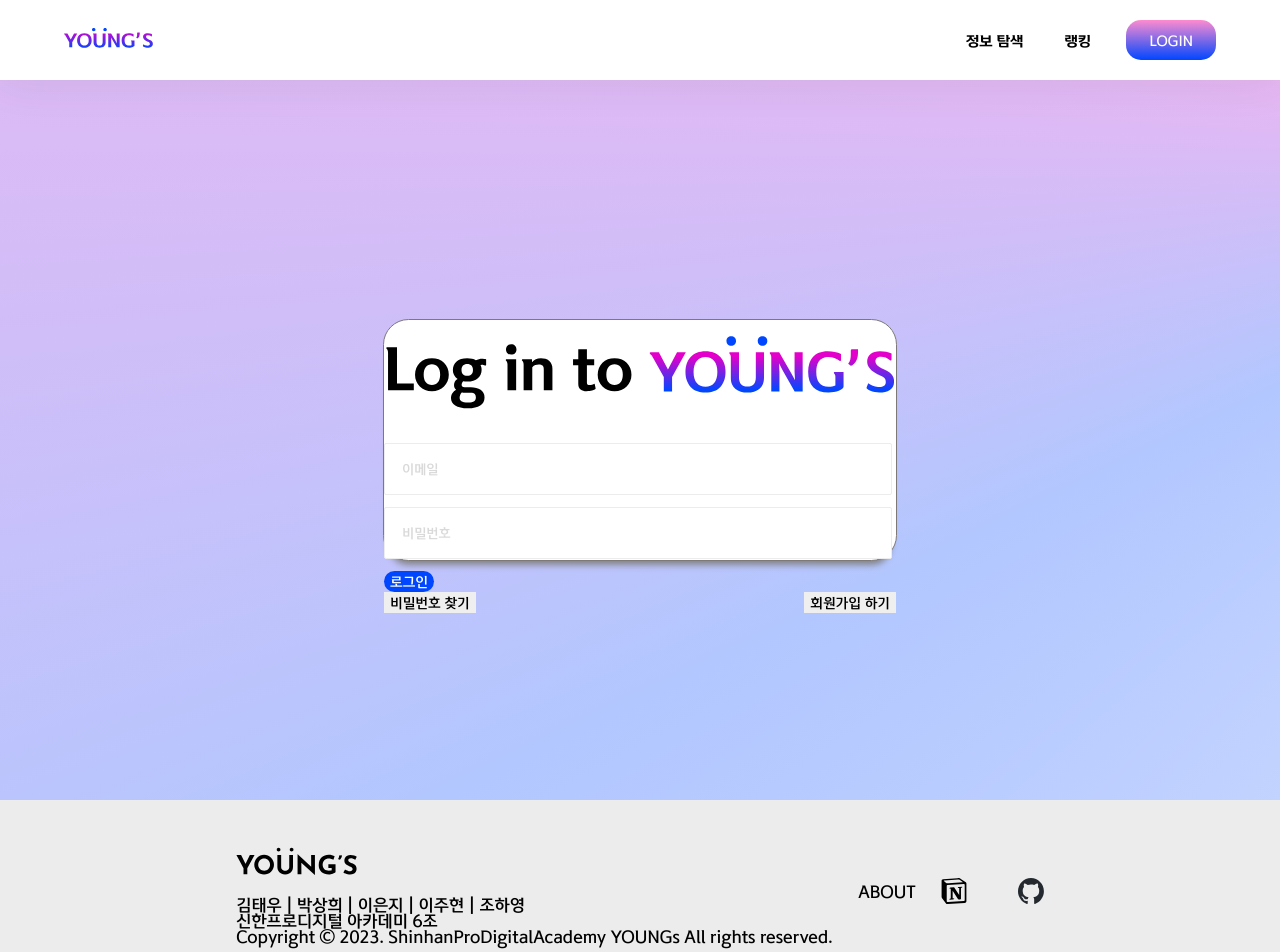
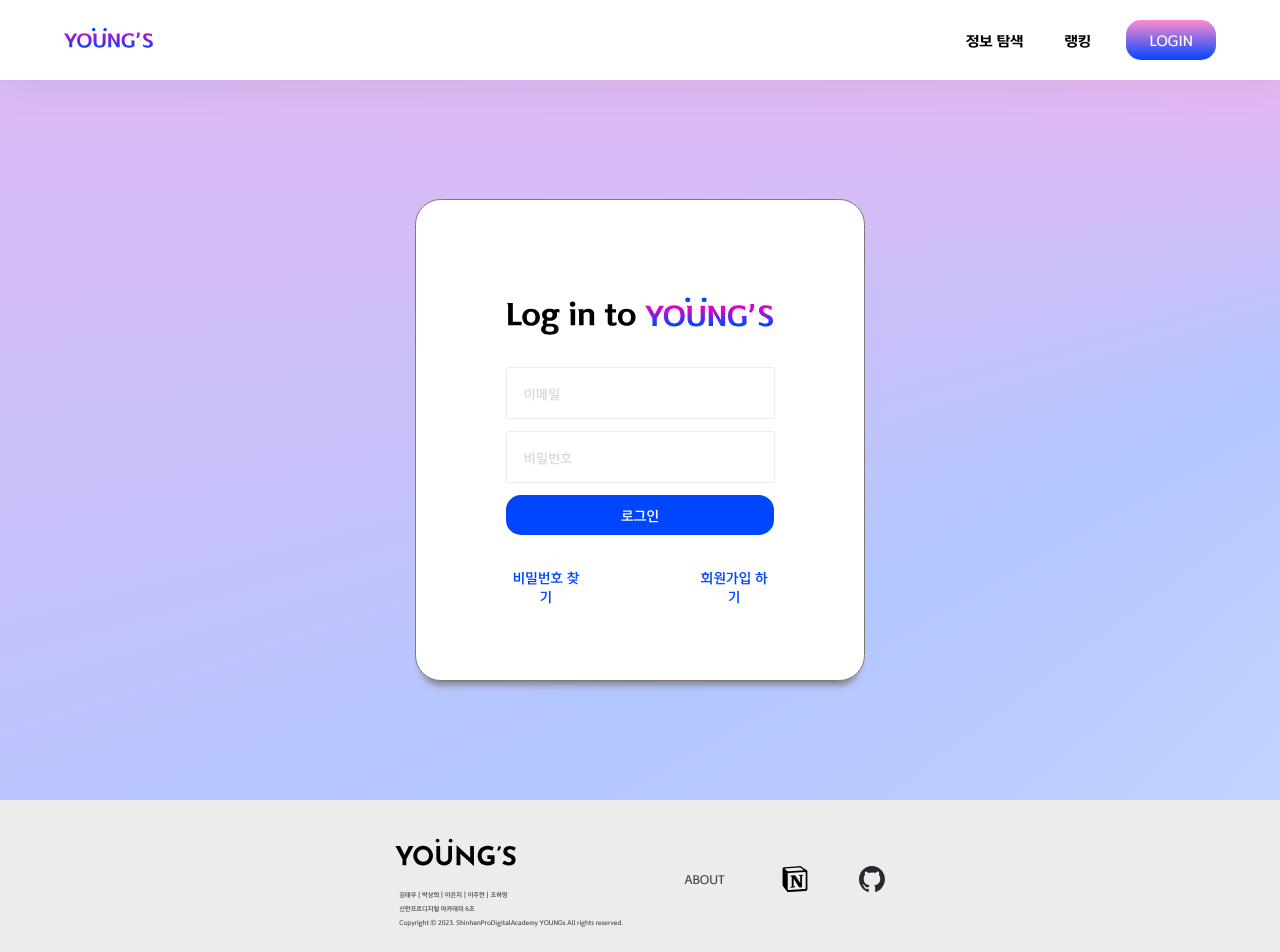
Before and after one commit to shinhanProject/youngs-front, a React (Create React App) app: page /login in a window 1280 px wide. Shown: the top 952 px of the page. Built offline with nearby package versions, Linux system fonts and the light colour scheme; a web font is replaced by a local one.

Commit message:
[#11] style : button, card, text 스타일 변경

```diff
--- a/src/components/Atom/Button/styled.js
+++ b/src/components/Atom/Button/styled.js
@@ -17,9 +17,19 @@ const ButtonStyles = {
     background: "rgba(255, 255, 255, 0)",
   },
   blueBtn: {
+    width: "100%",
     borderRadius: "15px",
     color: "white",
     background: "#0046ff",
+    height: "5vh",
+    marginBottom: "4vh",
+  },
+  blueTextBtn: {
+    width: "30%",
+    color: "#0046ff",
+    height: "3vh",
+    border: "none",
+    background: "white",
   },
   blueCharBtn: {
     background: "rgba(255, 255, 255, 0)",
--- a/src/components/Atom/Card/styled.js
+++ b/src/components/Atom/Card/styled.js
@@ -4,11 +4,16 @@ const CardStyles = {
   loginCard: {
     background: "white",
     color: "black",
-    width: "40vw",
-    height: "30vh",
+    width: "21vw",
+    height: "56vh",
     borderRadius: "2vw",
     border: "1px solid #7e7979",
     boxShadow: "0vw 0.8vw 0.6vw -0.5vw gray",
+    display: "flex",
+    justifyContent: "center",
+    flexDirection: "column",
+    alignItems: "start",
+    padding: "2vh 7vw",
   },
   signupCard: {
     background: "white",
--- a/src/components/Atom/Text/styled.js
+++ b/src/components/Atom/Text/styled.js
@@ -28,13 +28,13 @@ const textStyles = {
     margin: "5px",
   },
   text6: {
-    fontWeight: "normal",
-    fontSize: "0.7em",
+    fontWeight: "lighter",
+    fontSize: "0.3em",
     color: "rgba(0,0,0,0.7)",
     margin: "4px",
   },
   text7: {
-    fontWeight: "normal",
+    fontWeight: "lighter",
     fontSize: "0.7em",
     color: "rgba(0,0,0,0.7)",
     margin: "2rem",
--- a/src/components/Molecule/Footer/index.jsx
+++ b/src/components/Molecule/Footer/index.jsx
@@ -13,18 +13,16 @@ const Footer = () => {
     <Wrapper>
       <TextGroup>
         <ImageLogo src={logoBlack} alt="로고-검은색" />
-        <Text styleType="text6">
-          김태우 | 박상희 | 이은지 | 이주현 | 조하영
-        </Text>
-        <Text styleType="text6">신한프로디지털 아카데미 6조</Text>
-        <Text styleType="text6">
+        <Text theme="text6">김태우 | 박상희 | 이은지 | 이주현 | 조하영</Text>
+        <Text theme="text6">신한프로디지털 아카데미 6조</Text>
+        <Text theme="text6">
           Copyright © 2023. ShinhanProDigitalAcademy YOUNGs All rights
           reserved.
         </Text>
       </TextGroup>
       <LinkGroup>
         <Link to="/onboarding">
-          <Text styleType="text7">ABOUT</Text>
+          <Text theme="text7">ABOUT</Text>
         </Link>
         <a
           href="https://legendary-meeting-a7f.notion.site/6-68c17ed5c84e479cb31f952f64e1d832?pvs=4"
--- a/src/components/Molecule/Footer/styled.js
+++ b/src/components/Molecule/Footer/styled.js
@@ -2,7 +2,7 @@ import styled from "styled-components";
 
 export const Wrapper = styled.div`
   width: 100vw;
-  height: 23vh;
+  height: 20vh;
   display: flex;
   justify-content: center;
   align-items: center;
--- a/src/components/Molecule/InfoCategory/index.jsx
+++ b/src/components/Molecule/InfoCategory/index.jsx
@@ -2,7 +2,7 @@ import React from "react";
 import { Wrapper, Image } from "./styled";
 import { Text, Card } from "../../index";
 import categoryimg1 from "../../../assets/images/categoryImg1.svg";
-//카드 소스 받는 걸로 만들고 싶습니다...
+
 const InfoCategory = ({ children, onClick }) => {
   return (
     <Card theme="categoryCardnotSelected" onClick={onClick}>
--- a/src/components/index.js
+++ b/src/components/index.js
@@ -12,4 +12,4 @@ export { default as LoginProfile } from "./Molecule/LoginProfile";
 export { default as InfoCategory } from "./Molecule/InfoCategory";
 
 export { default as Banner } from "./Organism/Banner";
-export { default as RankingModal } from "./organism/RankingModal";
+export { default as RankingModal } from "./Organism/RankingModal";
```
